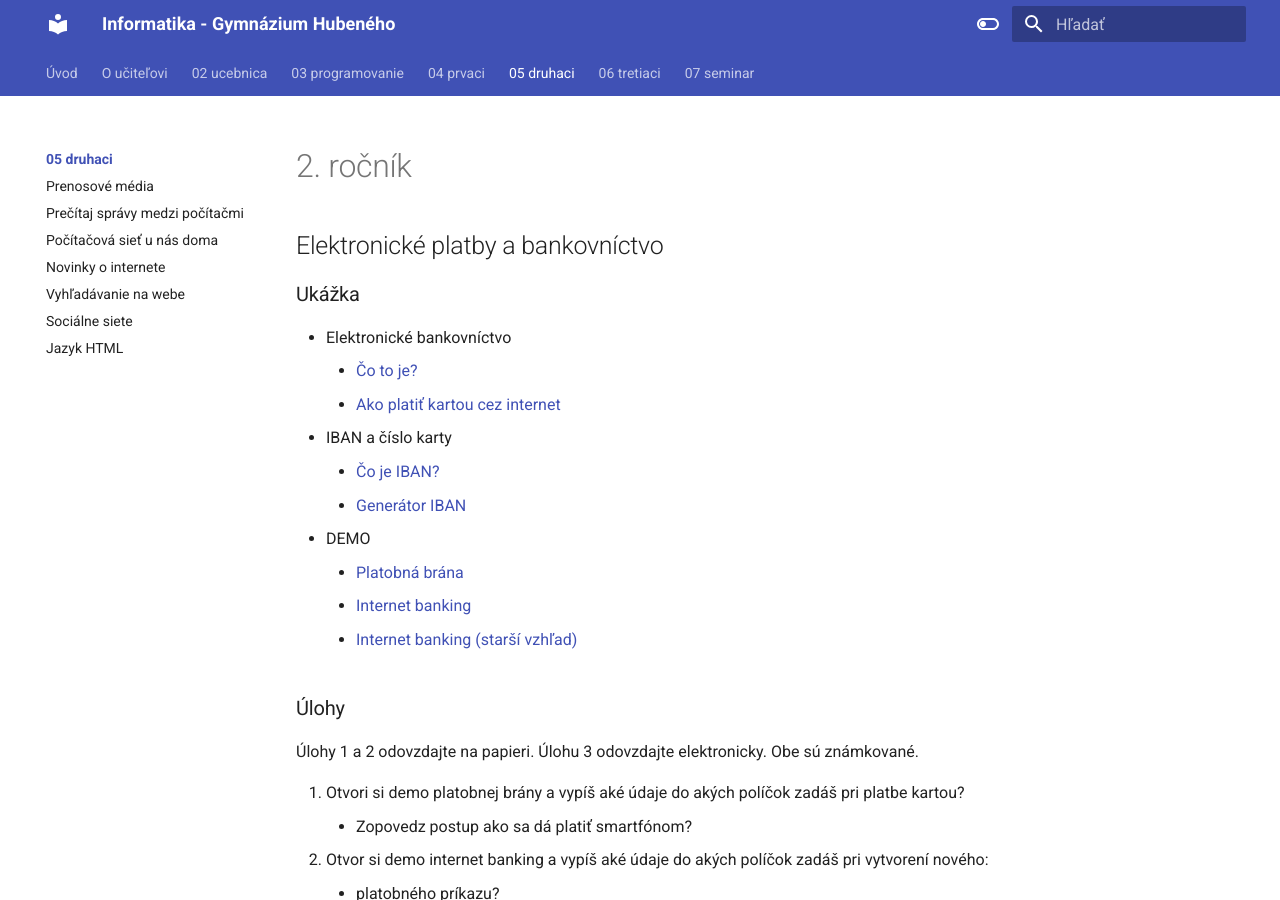
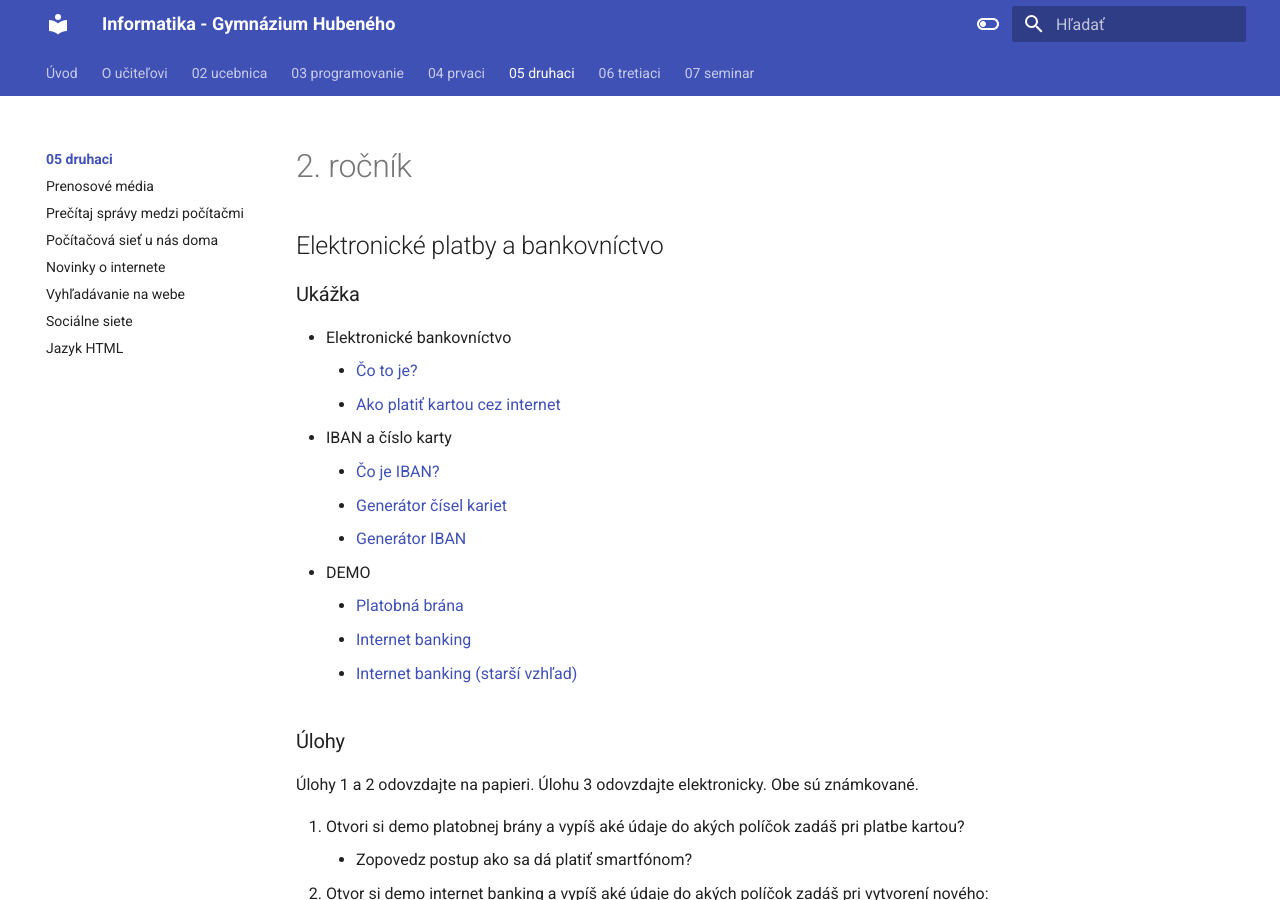
Before and after one commit to hubenka/hubenka.github.io, an MkDocs documentation site: the page built from docs/05_druhaci/README.md, in a window 1280 px wide and 900 px high. Built offline with MkDocs 1.6.1 and Material for MkDocs 9.7.7, drawn with Linux system fonts in a browser that asks for light colours.

Commit message:
2R - Fix links

```diff
--- a/docs/05_druhaci/README.md
+++ b/docs/05_druhaci/README.md
@@ -11,7 +11,8 @@
     - [Čo to je?](https://www.financnykompas.sk/financna-encyklopedia-pojmy/elektronicke-bankovnictvo)
     - [Ako platiť kartou cez internet](https://www.raiffeisen.sk/sk/o-banke/uzitocne-tipy/tipy/ako-platit-kartou-cez-internet-prezrite-si-navod-aj-bezpecnostne-tipy.html)
 - IBAN a číslo karty
-    - [Čo je IBAN?](https://www.creditcardvalidator.org/generator)
+    - [Čo je IBAN?](https://nbs.sk/platby/vseobecne-informacie/iban/)
+    - [Generátor čísel kariet](https://www.creditcardvalidator.org/generator)
     - [Generátor IBAN](https://www.generateiban.com/)
 - DEMO
     - [Platobná brána](https://help.comgate.cz/docs/en/payment-gateway-demo)
```
